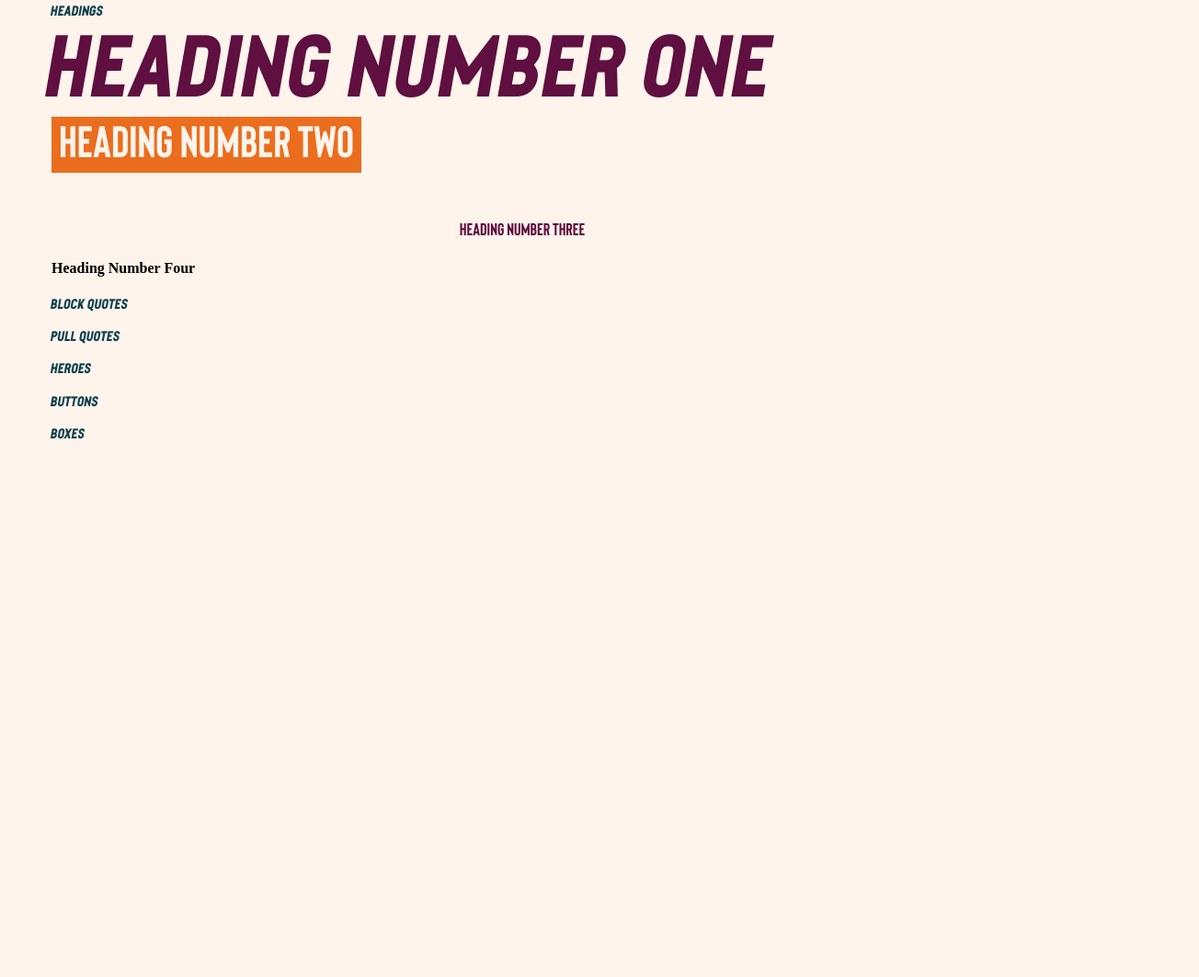
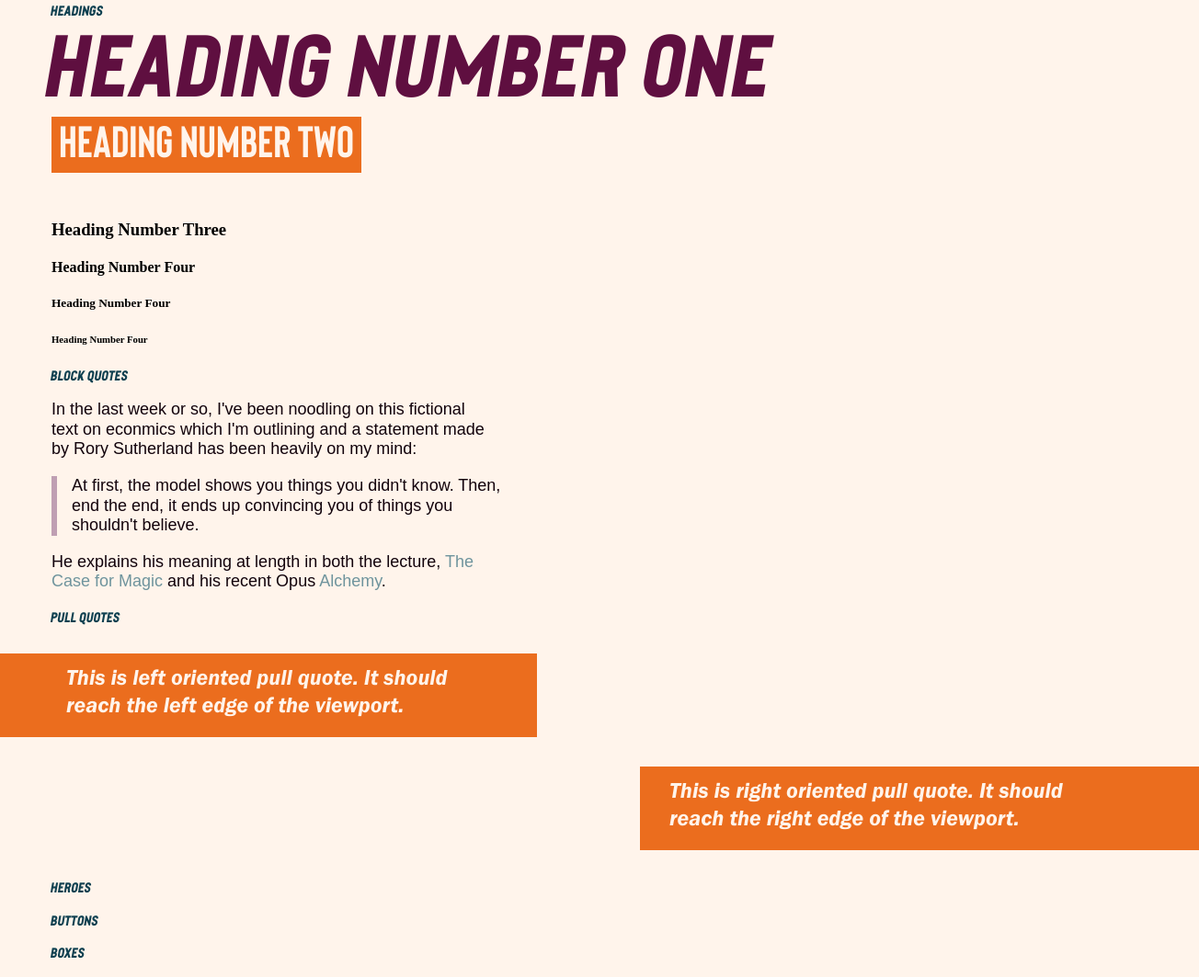
Before and after one commit to Grickl3/bbp-sketchpad, a plain HTML site: page atomic.html in a window 1280 px wide. Shown: the part 746-1809 px from the top of the page at 92% size, 1304 px wide, since content can reach past the window. Before the commit the page ends 1244 px from the top, so only its background shows below. Drawn offline with Linux system fonts and the light colour scheme; a web font is replaced by a local one.

Commit message:
added quote stylings

```diff
--- a/atomic.html
+++ b/atomic.html
@@ -29,7 +29,7 @@
 			<!--<p>abcdefghijklmnopqrstuvwxyzabcdefghijklmnopqrstuvwxyzabcdefghijklm</p>-->
 			<p>By way of example, this paragraph is submitted as body text. It is complete with <strong>bolded copy</strong>, <em>italic copy</em>, <span class="type__very-important">bolded italic copy</span>, and <a href="https://www.youtube.com/watch?v=dQw4w9WgXcQ">links</a>. In the report, bolded copy is shown in Tyrian Purple. But, the report has no hyperlinks. On the site, differently colored text would be confusing and should only be used to indicate UI elements. While this document only gives desktop specifications, similar proportions should be maintained for other applications:</p>
 			<ul>
-				<li>fewer than seventy characters per line<br><em>(max-width: 30rem; is the rule I’m using here)</em></li>
+				<li>fewer than seventy characters per line<br><em>(max-width: 30rem; is the rule I'm using here)</em></li>
 				<li>line-height about 120% of font-size</li>
 				<li>Xiketic (#12030C) on Seashell (#FFF4EB) by default</li>
 				<li>Seashell on Tyrian Purple and Green Eagle are also acceptable as body text, and Seashell on Upsdell Red is to be used for warnings, if needed</li>
@@ -45,17 +45,27 @@
 		<h2>Heading Number Two</h2>
 		<h3>Heading Number Three</h3>
 		<h4>Heading Number Four</h4>
+		<h5>Heading Number Four</h5>
+		<h6>Heading Number Four</h6>
 	</div><!-- END HEADINGS -->
 
 	<!-- BLOCK QUOTES -->
 	<div class="layout__basic-content__box">
 		<p class="type__label">block quotes</p>
+		<p>In the last week or so, I've been noodling on this fictional text on econmics which I'm outlining and a statement made by Rory Sutherland has been heavily on my mind:</p>
+		<p class="type__drop-quote">At first, the model shows you things you didn't know. Then, end the end, it ends up convincing you of things you shouldn't believe.
+		<p>He explains his meaning at length in both the lecture, <a href="https://www.youtube.com/watch?v=--CjFS0owMM" target="_blank">The Case for Magic</a> and his recent Opus <a href="https://www.indiebound.org/book/9780062801500">Alchemy</a>.</p>
+
 	</div><!-- END BLOCK QUOTES -->
 
 	<!-- PULL QUOTES -->
 	<div class="layout__basic-content__box">
-		<p class="type__label">pull quotes</p>
-	</div><!-- END PULL QUOTES -->
+		<p class="type__label">pull quotes</p></div>
+
+		<p class="type__pull-quote__left type__pull-quote">This is left oriented pull quote. It should reach the left edge of the viewport.</p>
+
+		<p class="type__pull-quote__right type__pull-quote">This is right oriented pull quote. It should reach the right edge of the viewport.</p>
+	<!-- END PULL QUOTES -->
 
 
 	<!-- HEROES -->
--- a/styles/type.css
+++ b/styles/type.css
@@ -36,6 +36,11 @@
 		  src:  url('../fonts/body/FranklinGothicURW-Boo.woff') format('woff'),
 		  		url('../fonts/body/FranklinGothicURW-Boo.ttf') format('ttf');
 		}
+		@font-face {
+		  font-family: 'Franklin Heavy';
+		  src:  url('../fonts/body/FranklinGothicURW-Hea.woff') format('woff'),
+		  		url('../fonts/body/FranklinGothicURW-Hea.ttf') format('ttf');
+		}
 	/* ----- COLORS ------ */
 		/* ----- Spanish Orange: #EB6D1E; ------ */
 		/* ----- Rajah: #FCAB5F; ------ */
@@ -43,6 +48,7 @@
 		/* ----- Green Eagle: #0F4050; ------ */
 		/* ----- Green Eagle, 60%: #6F949D; ------ */
 		/* ----- Tyrian Purple: #5F0F40; ------ */
+		/* ----- Tyrian Purple, 40%: #BF9FB3; ------ */
 		/* ----- Seashell: #FFF4EB; ------ */
 		/* ----- Xiketic: #12030C; ------ */
 
@@ -72,11 +78,11 @@
 	}
 
 
-	h3 {
+	/*h3 {
 		font-family: 'Bison Bold', Helvetica, sans-serif;
 		text-align: center;
 		color: #5F0F40;
-	}
+	}*/
 
 /* ================================= BODY ======*/
 
@@ -113,3 +119,29 @@
 		line-height: 1rem;
 		color: #0F4050;
 	}
+
+	.type__drop-quote {
+		padding-left: 1rem;
+		font-family: 'Franklin Light Italic', Franklin, sans-serif;
+		border-left: 6px solid #BF9FB3;
+	}
+
+	.type__pull-quote {
+		font-family: 'Franklin Demi Italic', Franklin, sans-serif;
+		background-color: #EB6D1E;
+		color: #FFF4EB;
+		font-size: 1.5rem;
+		line-height: 1.85rem;
+	}
+	.type__pull-quote__left {
+		margin: 2rem 0 2rem -2rem;
+		padding: 1rem 2rem 1rem 6rem;
+	}
+
+	.type__pull-quote__right {
+		margin-top: 2rem;
+		margin-right: -2rem;
+		margin-bottom: 2rem;
+		margin-left: auto;
+		padding: 1rem 6rem 1rem 2rem;
+	}
```
